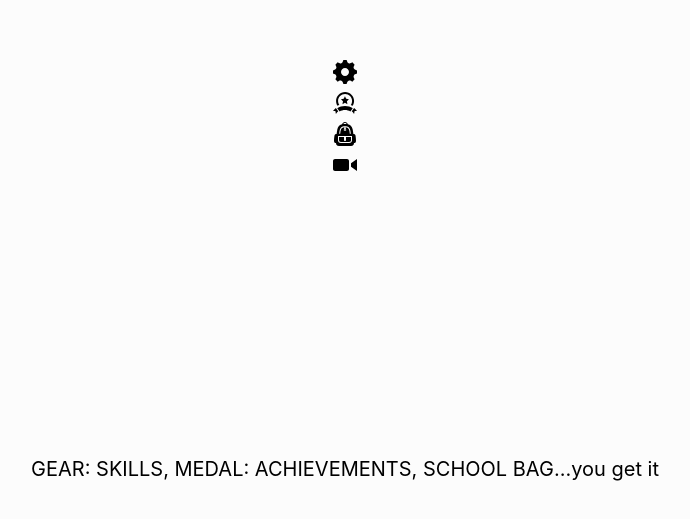
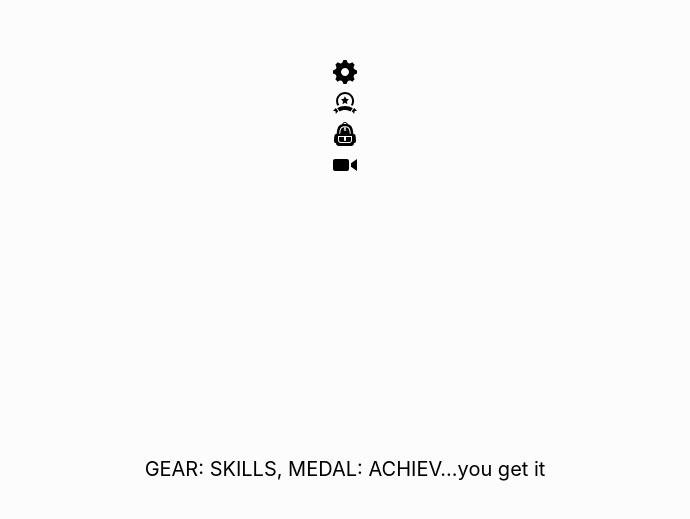
Before and after one commit to AAAwesomer/CV, a React (Create React App) app: page /home in a window 1280 px wide. Shown: the part 279-798 px from the top of the page, without its empty margins (295-985 px from the left). Built offline with nearby package versions, Linux system fonts and the light colour scheme.

Commit message:
shortened longest footer

```diff
--- a/src/components/footer.js
+++ b/src/components/footer.js
@@ -7,7 +7,7 @@ var Footer = createReactClass({
 
   getInitialState() {
     return({fade_text_array: ["OOOUU ICONS :)",
-                              "GEAR: SKILLS, MEDAL: ACHIEVEMENTS, SCHOOL BAG...you get it",
+                              "GEAR: SKILLS, MEDAL: ACHIEV...you get it",
                               "CLICK AN ICON TO FIND OUT MORE ABOUT ME!",
                               "WHAT ARE YOU WAITING FOR???"],
             fade_text_index: 0,
```
